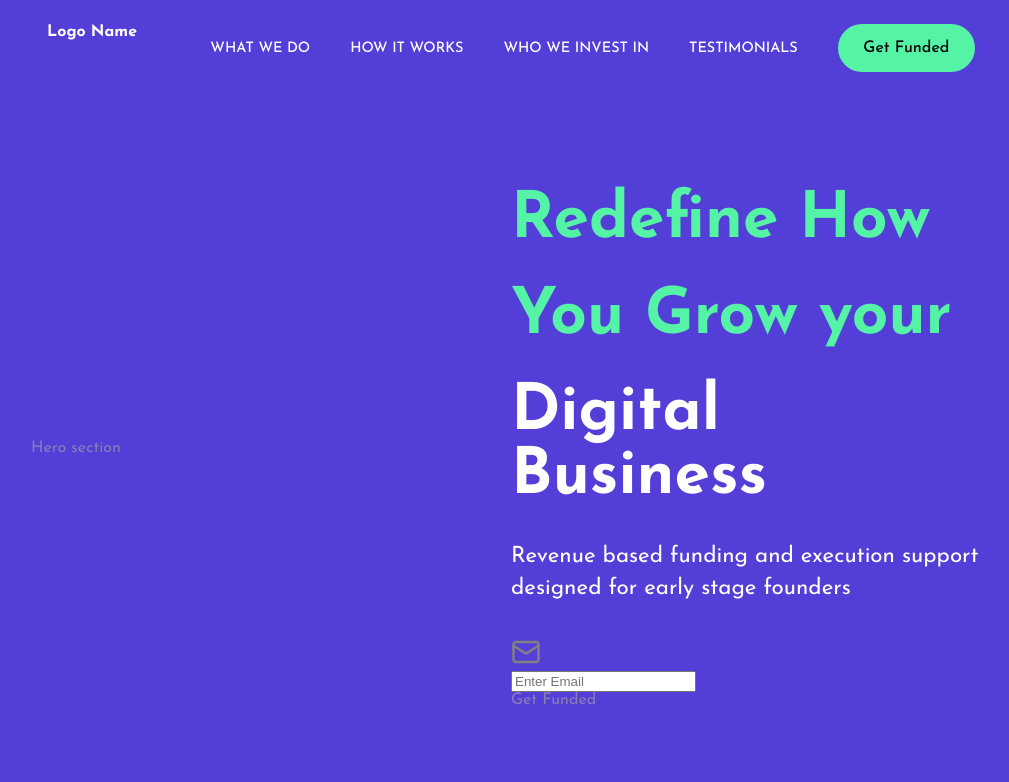
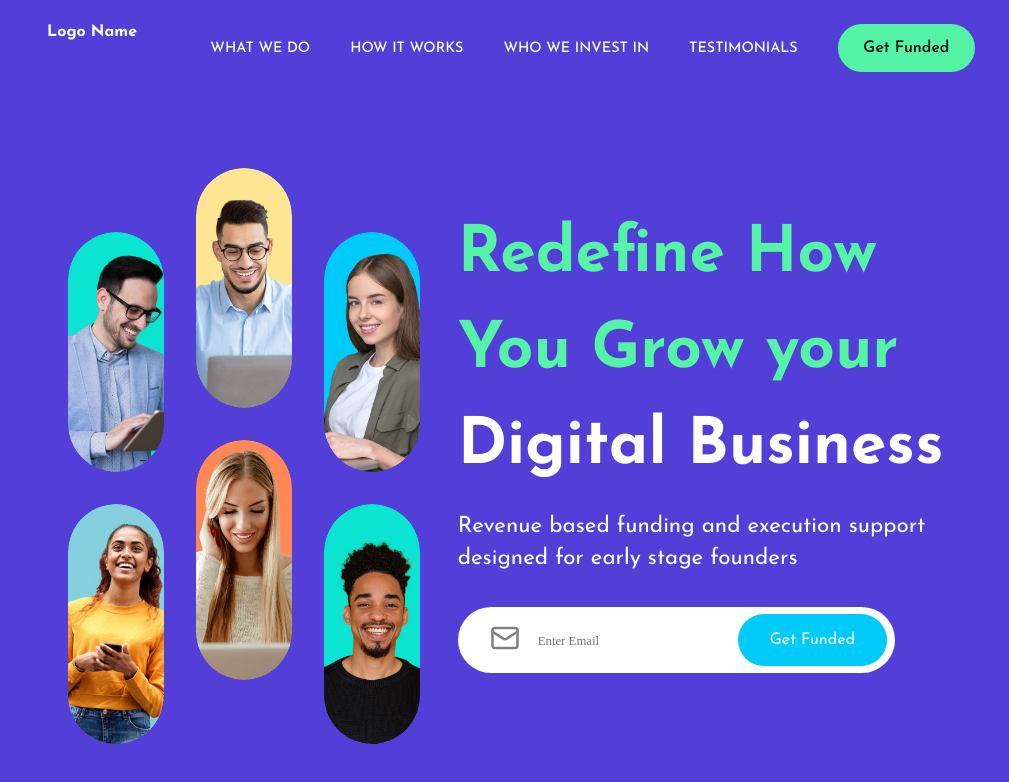
Before and after one commit to Meshclan1/digital-business-app, a Next.js app: page / in a window 1280 px wide. Shown: the top 782 px of the page, without its empty margins (129-1138 px from the left). Built offline with nearby package versions, Linux system fonts and the light colour scheme.

Commit message:
person pill design

```diff
--- a/src/components/EmailBox/EmailBox.css
+++ b/src/components/EmailBox/EmailBox.css
@@ -0,0 +1,37 @@
+.emailBox {
+  background-color: white;
+  padding: 1rem 2rem;
+  border-radius: 999px;
+  display: flex;
+  align-items: center;
+  width: 70%;
+  position: relative;
+  overflow: hidden;
+}
+
+.emailBox > input {
+  outline: none;
+  border: none;
+  margin-left: 1rem;
+  font-size: 1rem;
+  color: rgb(150, 150, 150);
+  font-family: "__Josefin_Sans_584c1b", "__Josefin_Sans_Fallback_584c1b";
+  flex: 1;
+}
+
+.emailBox > input::placeholder {
+  font-size: 0.8rem;
+}
+
+.getFunded {
+  position: absolute;
+  right: 0.5rem;
+  height: 80%;
+  background-color: var(--secondary-color);
+  display: flex;
+  align-items: center;
+  justify-content: center;
+  padding: 0rem 2rem;
+  border-radius: 999px;
+  color: white;
+}
--- a/src/components/Hero/Hero.css
+++ b/src/components/Hero/Hero.css
@@ -17,7 +17,43 @@
 }
 
 .h-left {
-  flex: 1.25;
+  flex: 1;
+  position: relative;
+  display: flex;
+  flex-direction: column;
+  gap: 2rem;
+  align-items: center;
+  padding-top: 5rem;
+}
+
+.image-row {
+  display: flex;
+  gap: 2rem;
+}
+
+.person-pill {
+  height: 15rem;
+  width: 6rem;
+  border-radius: 999px;
+  overflow: hidden;
+}
+
+.person-pill-bg {
+  border-radius: 999px;
+  height: 100%;
+  width: 100%;
+  overflow: hidden;
+}
+
+.person-pill-bg > img {
+  width: 100%;
+  object-fit: cover;
+  scale: 2;
+  margin-top: 4rem;
+}
+
+.image-row > :nth-child(2) {
+  transform: translateY(-4rem);
 }
 
 .h-right {
--- a/src/components/Hero/Hero.jsx
+++ b/src/components/Hero/Hero.jsx
@@ -1,13 +1,33 @@
 import "./Hero.css";
 import React from "react";
 import EmailBox from "../EmailBox/EmailBox";
+import { HeroData } from "@/src/utils/data";
 
 const Hero = () => {
   return (
     <div className="h-wrapper">
       <div className="container">
         <div className="h-container">
-          <div className="h-left">Hero section</div>
+          <div className="h-left">
+            <div className="image-row">
+              {HeroData.slice(0, 3).map((person, i) => (
+                <div className="person-pill" key={i}>
+                  <div className="person-pill-bg">
+                    <img src={person.src} alt="person" />
+                  </div>
+                </div>
+              ))}
+            </div>
+            <div className="image-row">
+              {HeroData.slice(3, 6).map((person, i) => (
+                <div className="person-pill" key={i}>
+                  <div className="person-pill-bg">
+                    <img src={person.src} alt="person" />
+                  </div>
+                </div>
+              ))}
+            </div>
+          </div>
 
           <div className="h-right">
             <div className="h-title">
```
